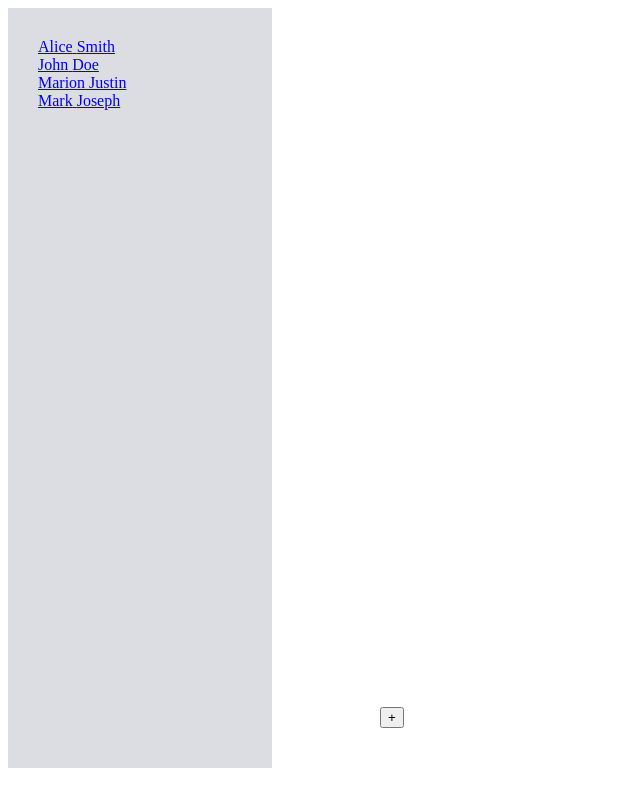
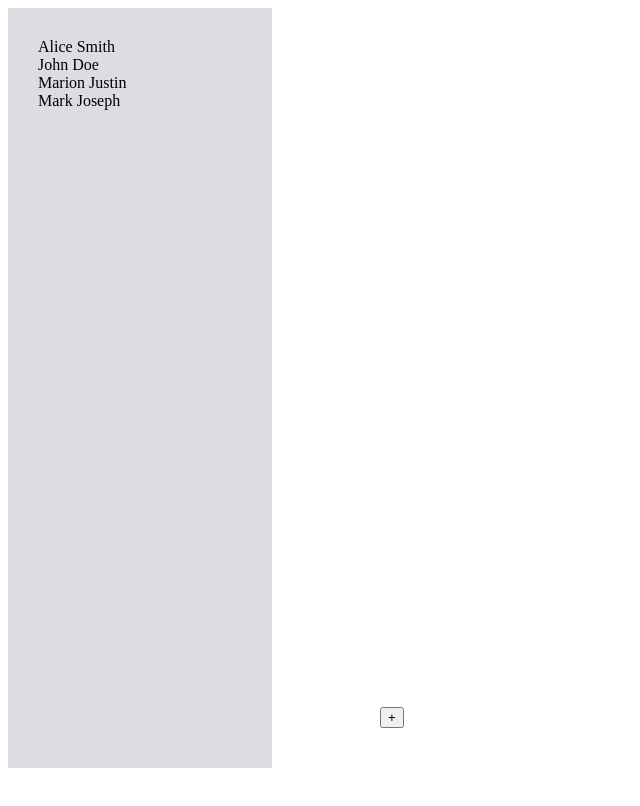
Before and after one commit to andkhong/contacts, a React app: page / in a window 1280 px wide. Shown: the whole page, without its empty margins (0-640 px from the left). Built offline with nearby package versions, Linux system fonts and the light colour scheme.

Commit message:
fixed style in list component

```diff
--- a/src/components/List/index.tsx
+++ b/src/components/List/index.tsx
@@ -28,8 +28,15 @@ function List ({ contacts, selectPerson }: ListProps) {
   const names = contacts.sort((a, b) => a.firstName > b.firstName ? 1 : -1)
     .map((item: SelectedProps, index: number) => (
       <li key={index} onClick={() => selectPerson(index)}>
-        <Link to="/detail">{item.firstName} {item.lastName}</Link>
+        <Link style={linkStyle} to="/detail">{item.firstName} {item.lastName}</Link>
       </li>
   ));
   return <div className="list"> {names} </div>;
 }
+
+// Styling Links are awkward, Inline style is recommended in this case
+const linkStyle = {
+  textDecoration: 'none',
+  color: 'black',
+  cursor: 'default'
+};
--- a/src/index.css
+++ b/src/index.css
@@ -20,6 +20,7 @@ li {
 
 .list {
   padding: 30px;
+  cursor: default;
 }
 
 /*Main Section*/
```
